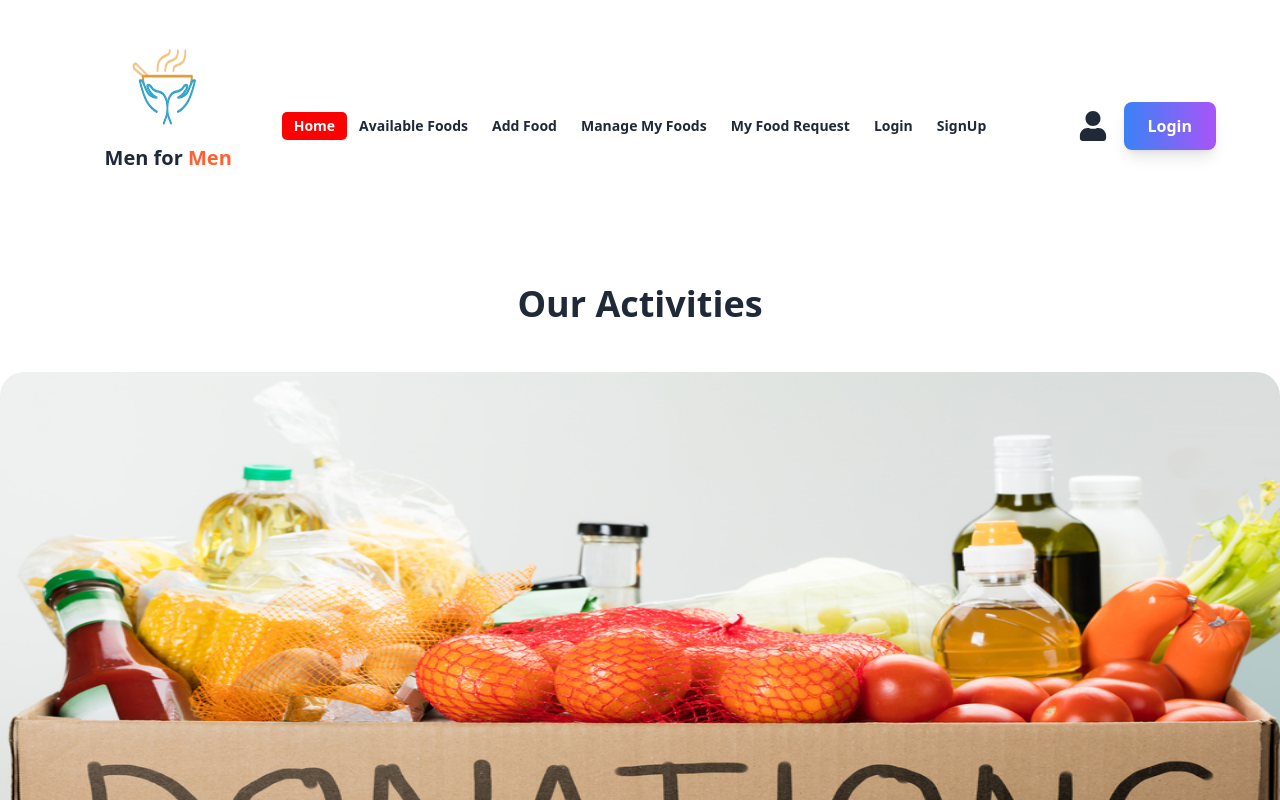
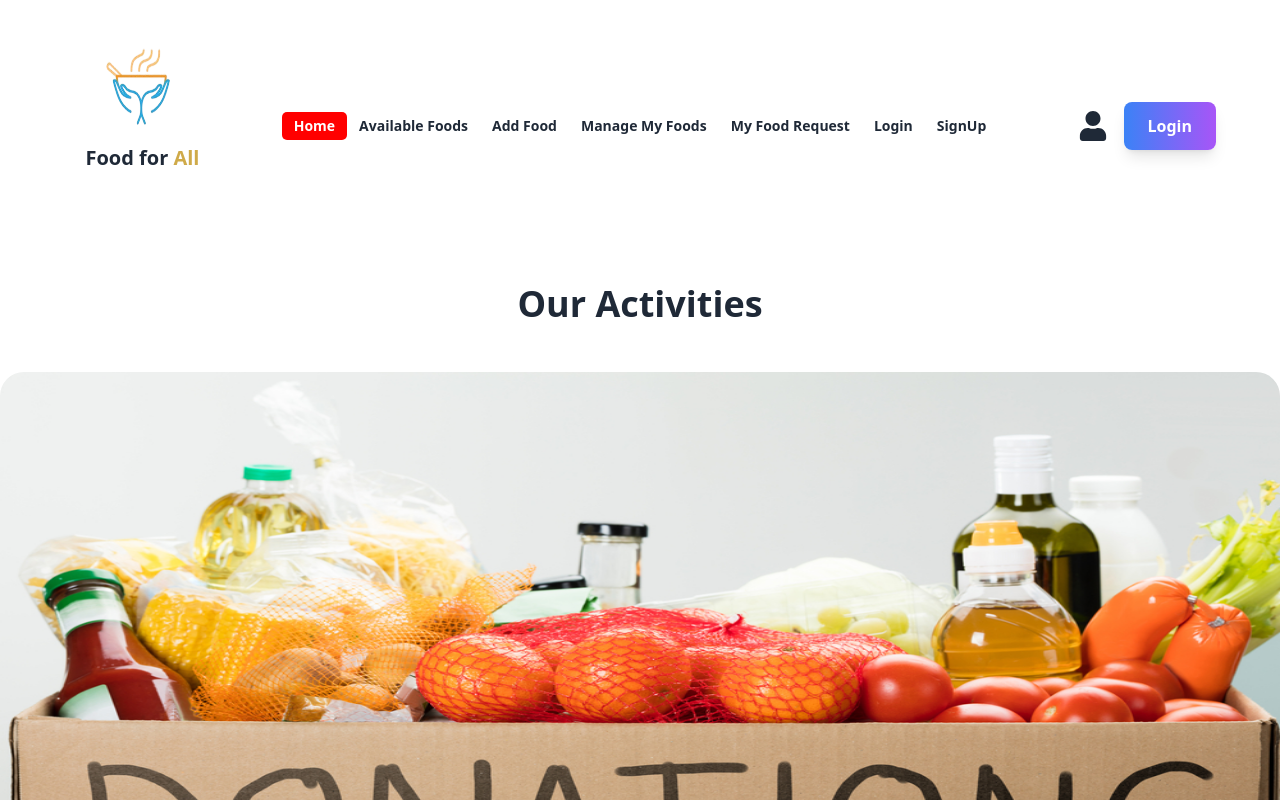
Before and after one commit to aliasrafbd/food-sharing-assignment-11, a React (Vite) app: page / in a window 1280 px wide. Shown: the top 800 px of the page. Built offline with nearby package versions, Linux system fonts and the light colour scheme; no server answers.

Commit message:
motion design and text changes in navbar

```diff
--- a/src/components/FoodDetailsModal.jsx
+++ b/src/components/FoodDetailsModal.jsx
@@ -130,7 +130,7 @@ const FoodDetailsModal = ({ foodDetails, text, setText, userEmail, isOpen, onClo
                                     defaultValue={foodDetails.additionalNotes}
                                     name='additionalNotes' placeholder="Additional Notes" className="input input-bordered" required />
                             </div>
-                            <input type="submit" className='btn' value="Req" />
+                            <input type="submit" className='btn bg-gradient-to-r from-blue-500 to-purple-500 text-white font-semibold py-1 px-3 md:py-3 md:px-6 rounded-lg shadow-lg hover:from-purple-500 hover:to-blue-500 transition duration-300' value="Request" />
                         </form>
                     </div>
                 </div>
--- a/src/pages/FoodDetails.jsx
+++ b/src/pages/FoodDetails.jsx
@@ -16,12 +16,6 @@ const FoodDetails = () => {
     const [food, setFood] = useState({});
 
     useEffect(() => {
-        // fetch(`http://localhost:4000/availablefoods/:id`)
-        //     .then(res => res.json())
-        //     .then(data => {
-        //         console.log(data);
-        //         setFood(data);
-        //     })
 
         axios.get(`http://localhost:4000/availablefoods/${id}`)
             .then(res => {
@@ -80,10 +74,10 @@ const FoodDetails = () => {
                     <p className="text-gray-600 mb-4">Food Id: {_id}</p>
 
                     <div className="mb-4">
-                        <span className="text-2xl font-semibold text-gray-800">Food Quantity: {foodQuantity}</span>
+                        <span className="text-xl font-semibold text-gray-800">Food Quantity: {foodQuantity}</span>
                     </div>
 
-                    <h3 className="text-xl font-semibold mt-8 mb-4">Food Details</h3>
+                    <h3 className="text-lg font-semibold mt-8 mb-4">Food Details:</h3>
                     <ul className="list-disc ml-4">
                         <li>Food Quantity: {foodQuantity}</li>
                         <li>Expired Date: {expiredDate}</li>
@@ -91,7 +85,7 @@ const FoodDetails = () => {
                         <li>Food Donator Email: {foodDonatorEmail}</li>
                         <li>Food Status: {foodStatus}</li>
                     </ul>
-                    <button className="btn my-4" onClick={openModal}>
+                    <button className="btn my-4 bg-gradient-to-r from-blue-500 to-green-500 text-white font-semibold py-1 px-3 md:py-3 md:px-6 rounded-lg shadow-lg hover:from-green-500 hover:to-blue-500 transition duration-300" onClick={openModal}>
                         Request
                     </button>
                 </div>
--- a/src/shared/Navbar.jsx
+++ b/src/shared/Navbar.jsx
@@ -67,30 +67,30 @@ const Navbar = () => {
                             src={logo}
 
                             animate={
-                                { x: [-50, 50, 10] }
+                                { x: [0, 50, 0] }
                             }
                             transition={
-                                { duration: 8, delay:1, repeat: Infinity }
+                                { duration: 8, repeat: Infinity }
                             }
 
                             className="max-w-lg w-24 h-24 mb-4 rounded-t-[45px]" />
                         <motion.h2
                             animate={
-                                { x: [-50, 50, 10] }
+                                { x: [0, 50, 0] }
                             }
                             transition={
-                                { duration: 8, delay: 1, ease: easeOut, repeat: Infinity }
+                                { duration: 8, ease: easeOut, repeat: Infinity }
                             }
 
-                            className="mb-12 text-xl font-bold">Men for <motion.span
+                            className="mb-12 text-xl font-bold">Food for <motion.span
                                 animate={
-                                    { color: ['#33df33', '#33ffgg', '#ff6133'], }
+                                    { color: ['#33df33', '#33ff66', '#ff6133'], }
                                 }
                                 transition={
-                                    { duration: 1.5, delay: 1, repeat: Infinity }
+                                    { duration: 1.5, repeat: Infinity }
                                 }
 
-                            >Men</motion.span> </motion.h2>
+                            >All</motion.span> </motion.h2>
                     </div>
 
                 </div>
```
